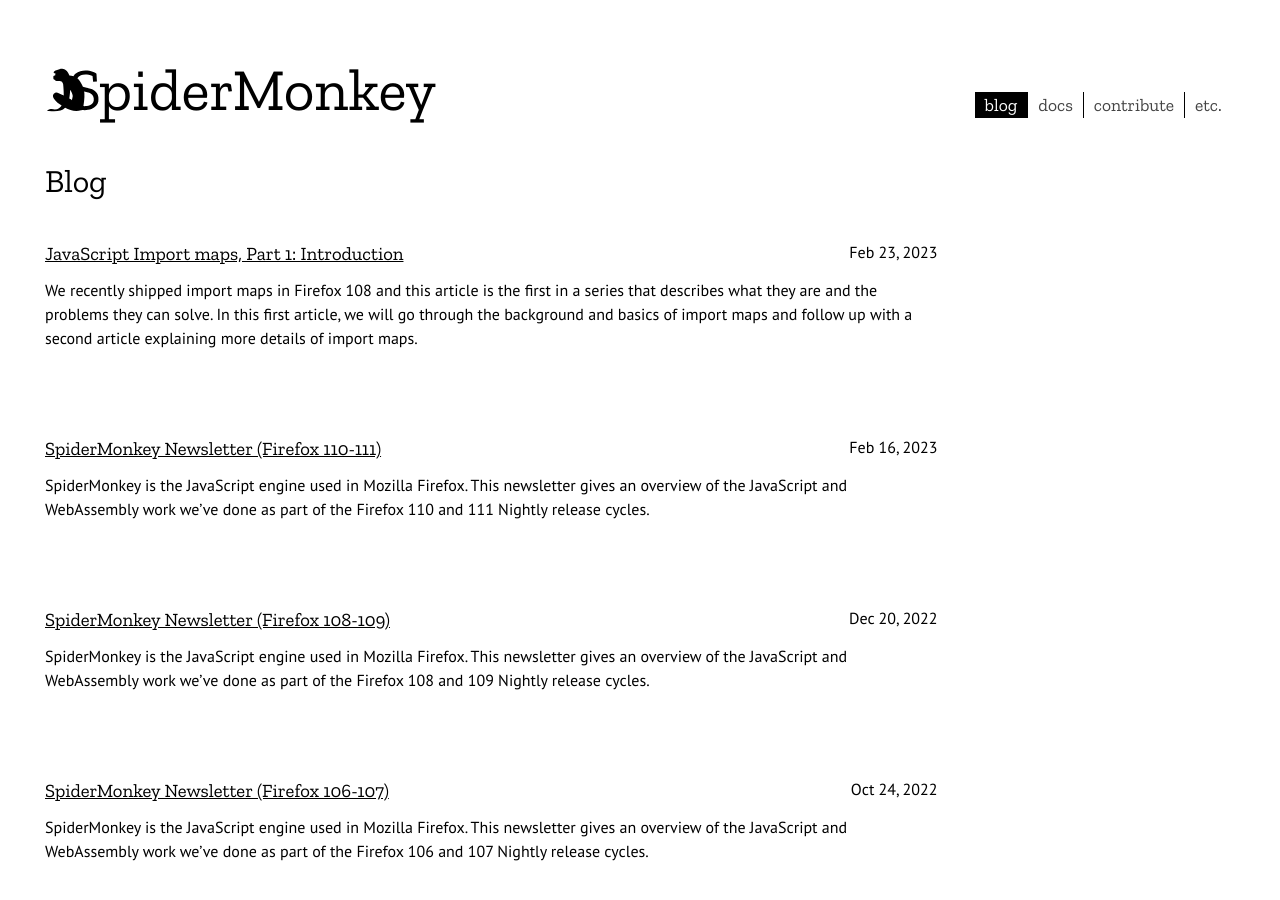
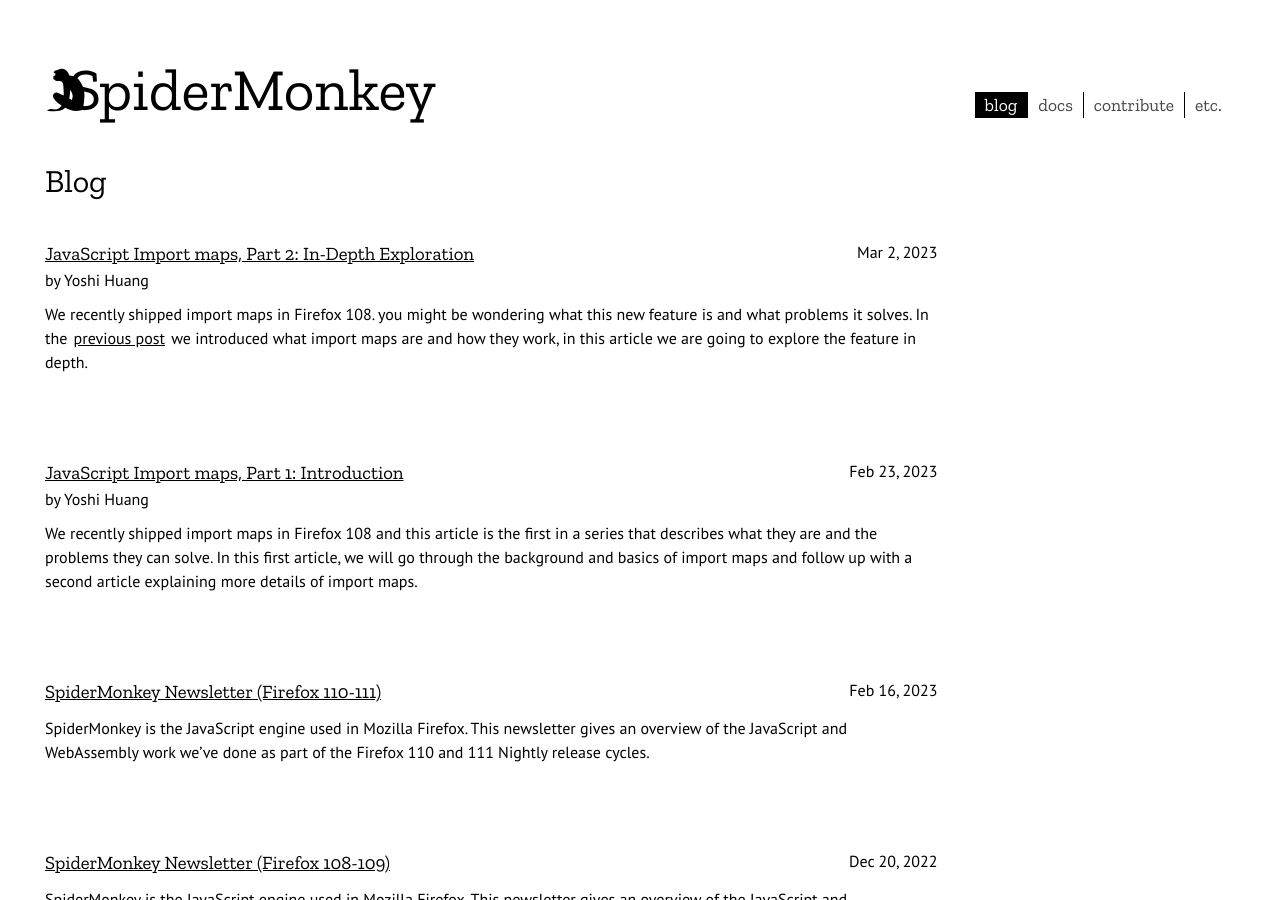
Before and after one commit to mozilla-spidermonkey/spidermonkey.dev, a Jekyll site: the page built from blog.markdown, in a window 1280 px wide and 900 px high. Built offline with Jekyll 4.4.1, drawn with Linux system fonts in a browser that asks for light colours; nearby versions of some CDN libraries.

Commit message:
Publish second blogpost for import maps (#125)
Co-authored-by: Yulia Startsev <yulia@mozilla.com>

```diff
--- a/_posts/2023-02-23-javascript-import-maps-part-1-introduction.md
+++ b/_posts/2023-02-23-javascript-import-maps-part-1-introduction.md
@@ -1,6 +1,7 @@
 ---
 layout: post
 title:  "JavaScript Import maps, Part 1: Introduction"
+author: Yoshi Huang
 date:   2023-02-23 09:00:00 +0100
 ---
 We recently shipped import maps in Firefox 108 and this article is the first in
--- a/_posts/2023-02-23-javascript-import-maps-part-2-in-depth-exploration.md
+++ b/_posts/2023-02-23-javascript-import-maps-part-2-in-depth-exploration.md
@@ -2,7 +2,7 @@
 layout: post
 title:  "JavaScript Import maps, Part 2: In-Depth Exploration"
 date:   2023-03-02 10:00:00 +0100
-published: false
+author: Yoshi Huang
 ---
 We recently shipped import maps in Firefox 108. you might be wondering what
 this new feature is and what problems it solves. In the [previous post](javascript-import-maps-part-1-introduction.html)
```
